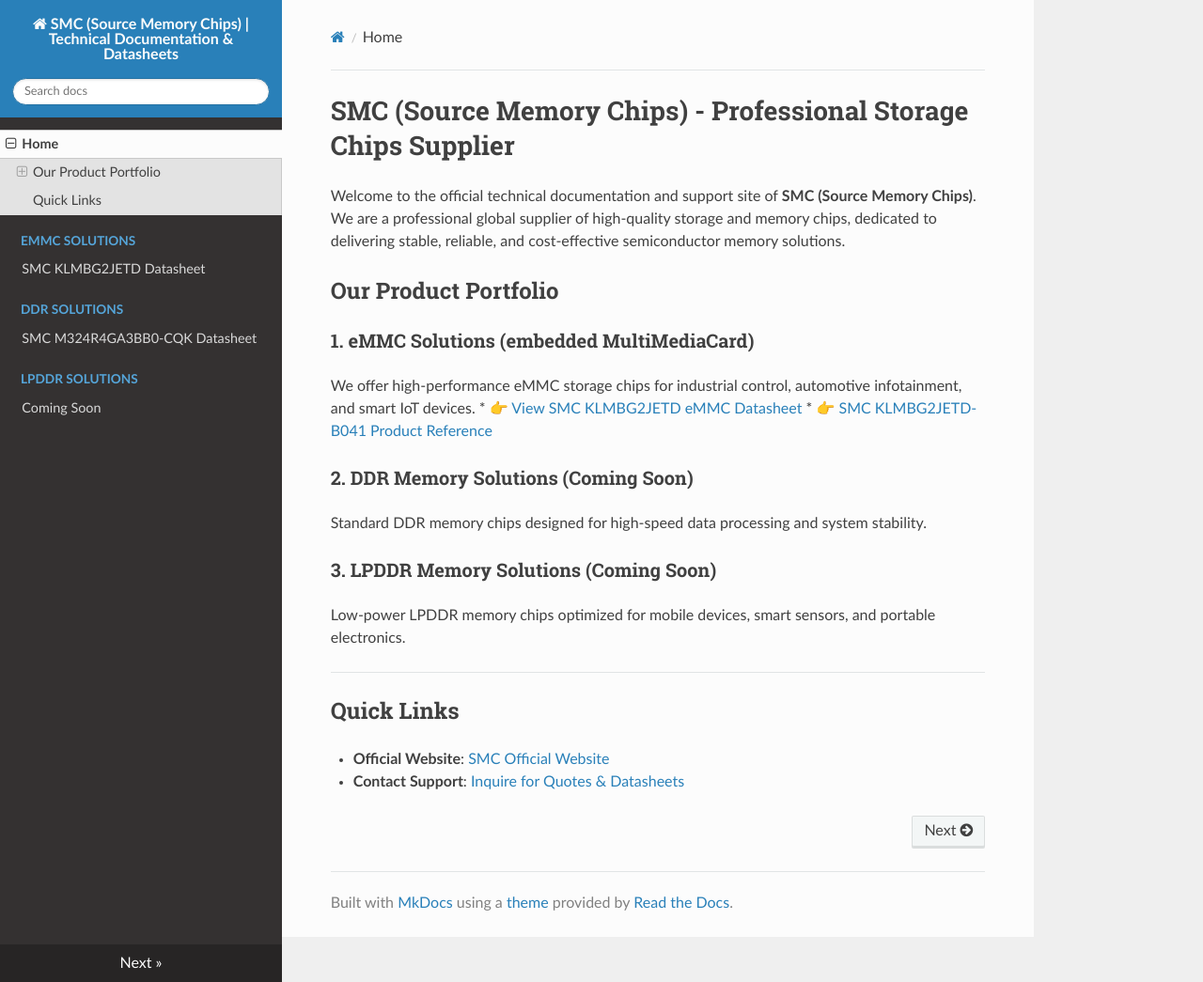
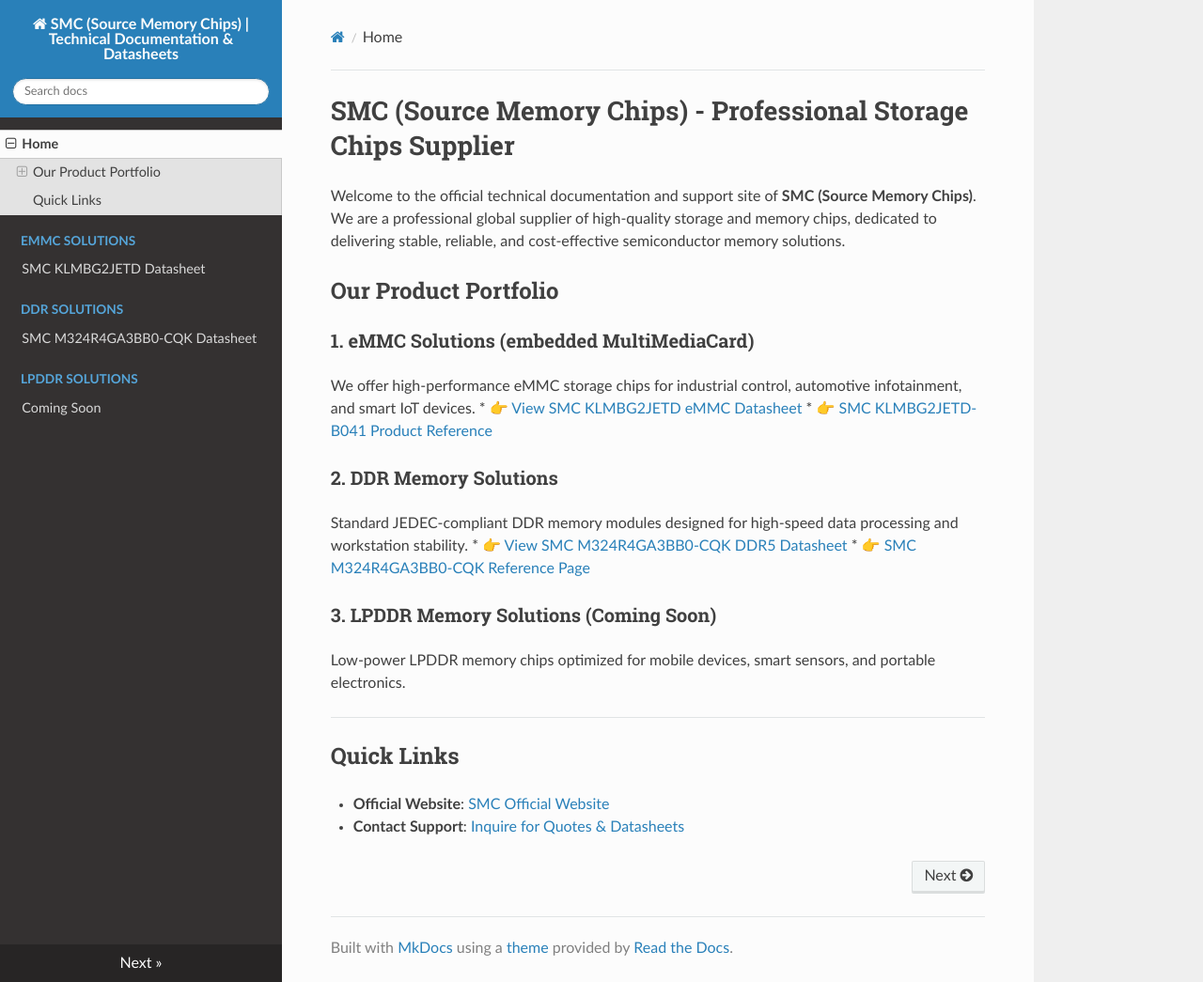
Before and after one commit to fionnulajr5x/smc-storage-chips-datasheets, an MkDocs documentation site: the page built from docs/index.md, in a window 1280 px wide and 1045 px high. Shown: the whole window at 94% size. Built offline with MkDocs 1.6.1, drawn with Linux system fonts in a browser that asks for light colours; nearby versions of some CDN libraries.

Commit message:
Update index.md

```diff
--- a/docs/index.md
+++ b/docs/index.md
@@ -9,8 +9,10 @@ We offer high-performance eMMC storage chips for industrial control, automotive
 * 👉 [View SMC KLMBG2JETD eMMC Datasheet](emmc/klmbg2jetd.md)
 * 👉 [SMC KLMBG2JETD-B041 Product Reference](https://www.sourcememorychips.com/products/klmbg2jetd-b041)
 
-### 2. DDR Memory Solutions (Coming Soon)
-Standard DDR memory chips designed for high-speed data processing and system stability.
+### 2. DDR Memory Solutions
+Standard JEDEC-compliant DDR memory modules designed for high-speed data processing and workstation stability.
+* 👉 [View SMC M324R4GA3BB0-CQK DDR5 Datasheet](ddr/m324r4ga3bb0-cqk.md)
+* 👉 [SMC M324R4GA3BB0-CQK Reference Page](https://www.sourcememorychips.com/products/m324r4ga3bb0-cqk)
 
 ### 3. LPDDR Memory Solutions (Coming Soon)
 Low-power LPDDR memory chips optimized for mobile devices, smart sensors, and portable electronics.
```
